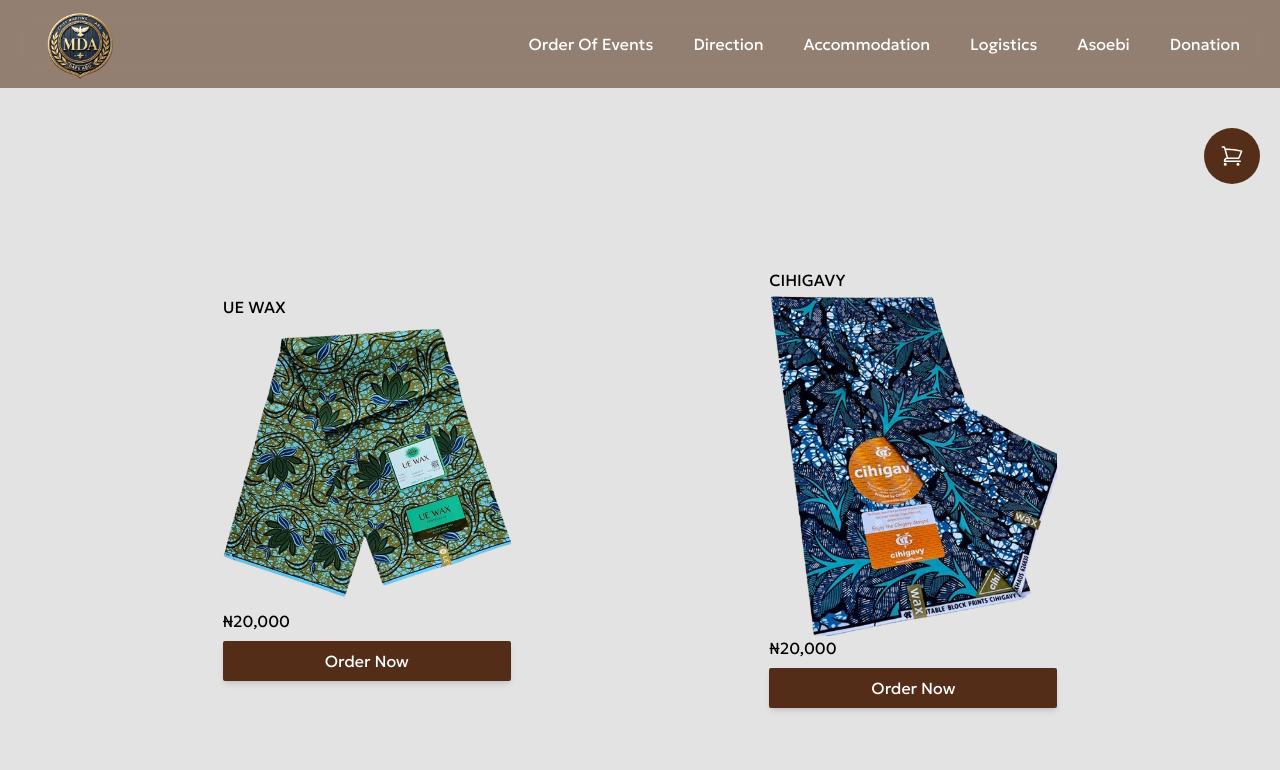
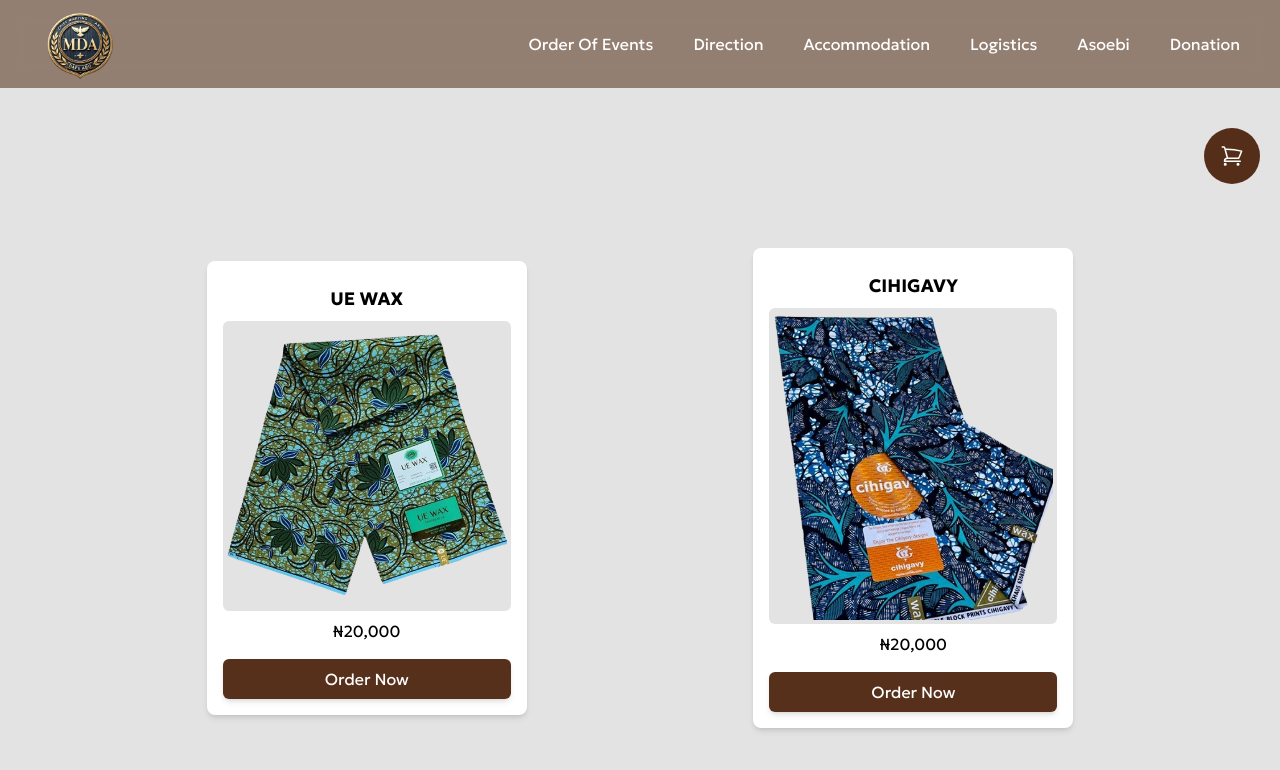
Before and after one commit to Dennardavid/Chief-Martins, a Next.js app: page /asoebi in a window 1280 px wide. Shown: the top 770 px of the page. Built offline with nearby package versions, Linux system fonts and the light colour scheme.

Commit message:
Asoebi add to cart

```diff
--- a/package.json
+++ b/package.json
@@ -14,7 +14,8 @@
     "next": "14.2.5",
     "react": "^18",
     "react-dom": "^18",
-    "react-icons": "^5.3.0"
+    "react-icons": "^5.3.0",
+    "react-image-magnifier": "^1.0.0"
   },
   "devDependencies": {
     "@types/react": "^18.3.3",
--- a/src/app/components/asoebi.jsx
+++ b/src/app/components/asoebi.jsx
@@ -2,13 +2,17 @@
 
 import Cart from "./icons/cart";
 import Close from "./icons/close";
-import { useState, useRef } from "react";
+import { useState, useRef, useEffect } from "react";
 import gsap from "gsap";
+import Link from "next/link";
 
 export default function Asoebi() {
   const [checkoutOpen, setCheckoutOpen] = useState(false);
   const [animationDone, setAnimationDone] = useState(true);
+  const [checkoutItems, setCheckoutItems] = useState([]);
+  const [showCartDot, setShowCartDot] = useState(false);
   const checkoutRef = useRef(null);
+  const cartIconRef = useRef(null);
 
   const toggleCheckout = () => {
     setAnimationDone(false);
@@ -44,36 +48,74 @@
     setCheckoutOpen(!checkoutOpen);
   };
 
+  const addToCheckout = (item) => {
+    setCheckoutItems((prevItems) => {
+      const existingItem = prevItems.find((i) => i.name === item.name);
+      if (existingItem) {
+        return prevItems.map((i) =>
+          i.name === item.name
+            ? {
+                ...i,
+                quantity: i.quantity + 1,
+                totalPrice: i.totalPrice + item.price,
+              }
+            : i
+        );
+      } else {
+        return [...prevItems, { ...item, quantity: 1, totalPrice: item.price }];
+      }
+    });
+
+    // Show the cart dot and trigger the bounce animation
+    setShowCartDot(true);
+    triggerContinuousBounce();
+  };
+
+  const triggerContinuousBounce = () => {
+    gsap.to(cartIconRef.current, {
+      y: -10,
+      duration: 1, // Slow down the bounce
+      ease: "power1.inOut",
+      yoyo: true,
+      repeat: -1, // Infinite repetition
+    });
+  };
+
   return (
     <section className="flex justify-between min-h-screen w-full">
       <section
         id="content-section"
         className="flex gap-5 items-center justify-evenly w-full transition-all duration-500"
       >
-        <div className="w-1/4 p-4 rounded-lg">
-          <h1>UE WAX</h1>
-          <img src="material1.png" alt="asoebi material" />
-          <div className="flex flex-col gap-y-2">
-            <span>&#8358;20,000</span>
-            <button className="bg-amber-950/90 py-2 px-8 text-white rounded-sm shadow-md">
-              Order Now
-            </button>
+        {[
+          { name: "UE WAX", price: 20000, img: "material1.png" },
+          { name: "CIHIGAVY", price: 20000, img: "material2.png" },
+        ].map((item, index) => (
+          <div
+            key={index}
+            className="w-1/4 p-4 rounded-lg bg-white shadow-md hover:shadow-2xl hover:shadow-black/30 transition-all text-center"
+          >
+            <h1 className="text-lg font-semibold my-2">{item.name}</h1>
+            <div className="max-w-[437px] max-h-[437px] relative">
+              <img
+                src={item.img}
+                alt="asoebi material"
+                className="w-full h-full object-cover bg-[#e3e3e3] p-1 rounded-md"
+              />
+            </div>
+            <div className="flex flex-col gap-y-2">
+              <span className="my-2 font-medium">
+                &#8358;{item.price.toLocaleString()}
+              </span>
+              <button
+                className="bg-amber-950/90 py-2 px-8 text-white rounded-md shadow-md"
+                onClick={() => addToCheckout(item)}
+              >
+                Order Now
+              </button>
+            </div>
           </div>
-        </div>
-        <div className="w-1/4 p-4 rounded-lg">
-          <h1>CIHIGAVY</h1>
-          <img
-            src="material2.png"
-            alt="asoebi material"
-            className="w-[335px] mx-auto"
-          />
-          <div className="flex flex-col gap-y-2">
-            <span>&#8358;20,000</span>
-            <button className="bg-amber-950/90 py-2 px-8 text-white rounded-sm shadow-md">
-              Order Now
-            </button>
-          </div>
-        </div>
+        ))}
       </section>
       <section
         ref={checkoutRef}
@@ -85,13 +127,61 @@
             <Close />
           </button>
         </div>
+        <div className="p-4">
+          {checkoutItems.length > 0 ? (
+            <div>
+              <ul>
+                {checkoutItems.map((item, index) => (
+                  <li
+                    key={index}
+                    className="flex justify-between items-center my-4 bg-white p-2 rounded-md shadow-md"
+                  >
+                    <img
+                      src={item.img}
+                      alt={item.name}
+                      className="w-16 h-16 object-cover mr-4 bg-[#e3e3e3] p-1 rounded-md"
+                    />
+                    <span>{item.name}</span>
+                    <span>
+                      &#8358;{item.totalPrice.toLocaleString()} ({item.quantity}
+                      )
+                    </span>
+                  </li>
+                ))}
+              </ul>
+
+              <div className="flex flex-col gap-2 mt-5 text-white">
+                <p>
+                  make payment of &#8358;
+                  {checkoutItems
+                    .reduce((acc, item) => acc + item.totalPrice, 0)
+                    .toLocaleString()}
+                  ;
+                </p>
+                <p>Account details : 9012144154, ASOEBI, Opay. Please use</p>
+                <Link
+                  href="https://wa.link/xikkz2"
+                  className="bg-amber-950/90 py-2 px-8 text-white rounded-md shadow-md text-center"
+                >
+                  <button>show proof of payment</button>
+                </Link>
+              </div>
+            </div>
+          ) : (
+            <p className="text-white text-center">No items in checkout.</p>
+          )}
+        </div>
       </section>
       {animationDone && !checkoutOpen && (
         <button
           onClick={toggleCheckout}
           className="absolute top-32 right-5 bg-amber-950/90 text-white p-4 rounded-full"
+          ref={cartIconRef}
         >
           <Cart />
+          {showCartDot && (
+            <span className="absolute top-0 right-0 w-3 h-3 bg-red-500 rounded-full"></span>
+          )}
         </button>
       )}
     </section>
--- a/src/app/components/navbar.jsx
+++ b/src/app/components/navbar.jsx
@@ -13,8 +13,6 @@
   const pathname = usePathname();
 
   const isAsoebiPage = pathname === "/asoebi";
-
-  console.log("isAsoebiPage", isAsoebiPage);
 
   useEffect(() => {
     if (menuOpen) {
--- a/src/app/globals.css
+++ b/src/app/globals.css
@@ -4,5 +4,4 @@
 
 /* * {
   border: 0.2px solid red;
-}
- */
+} */
```
Also changed, not shown: public/material2.png, 1 other file (tests, documents, lock files or other folders).
